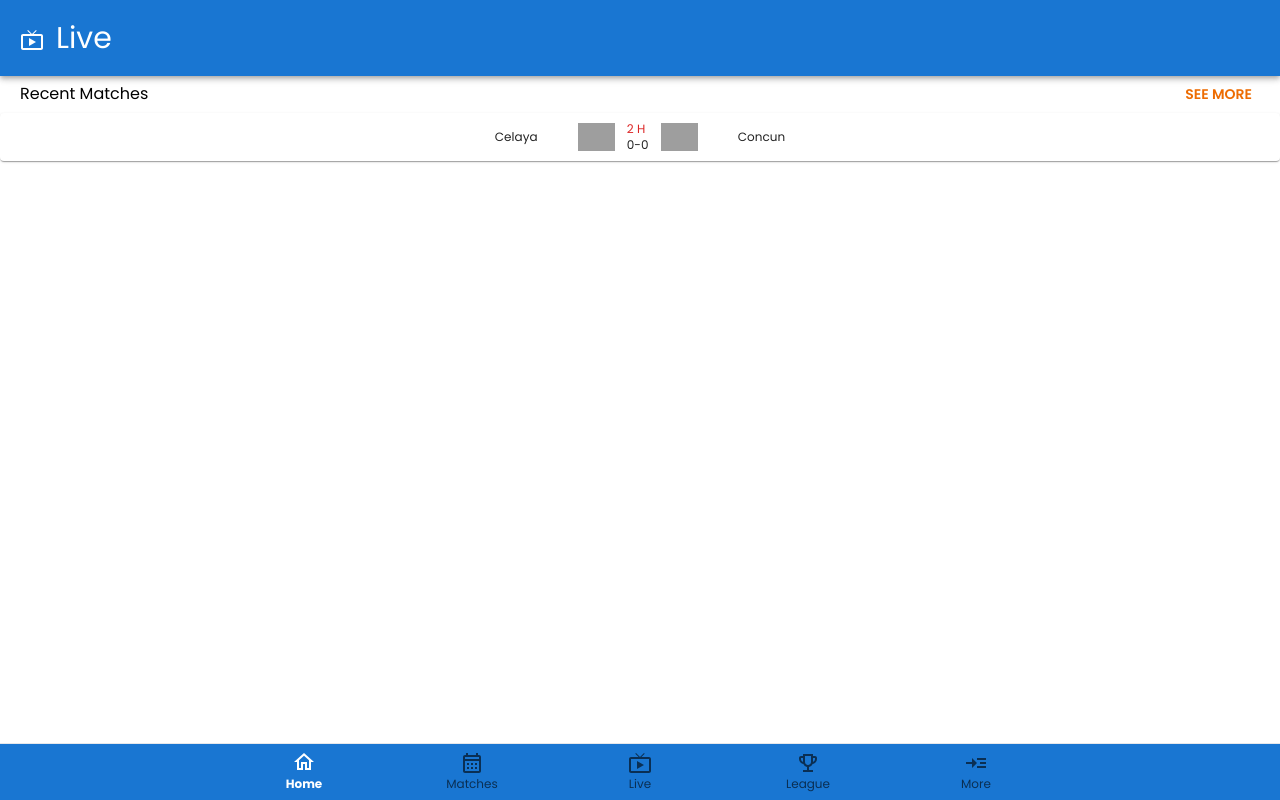
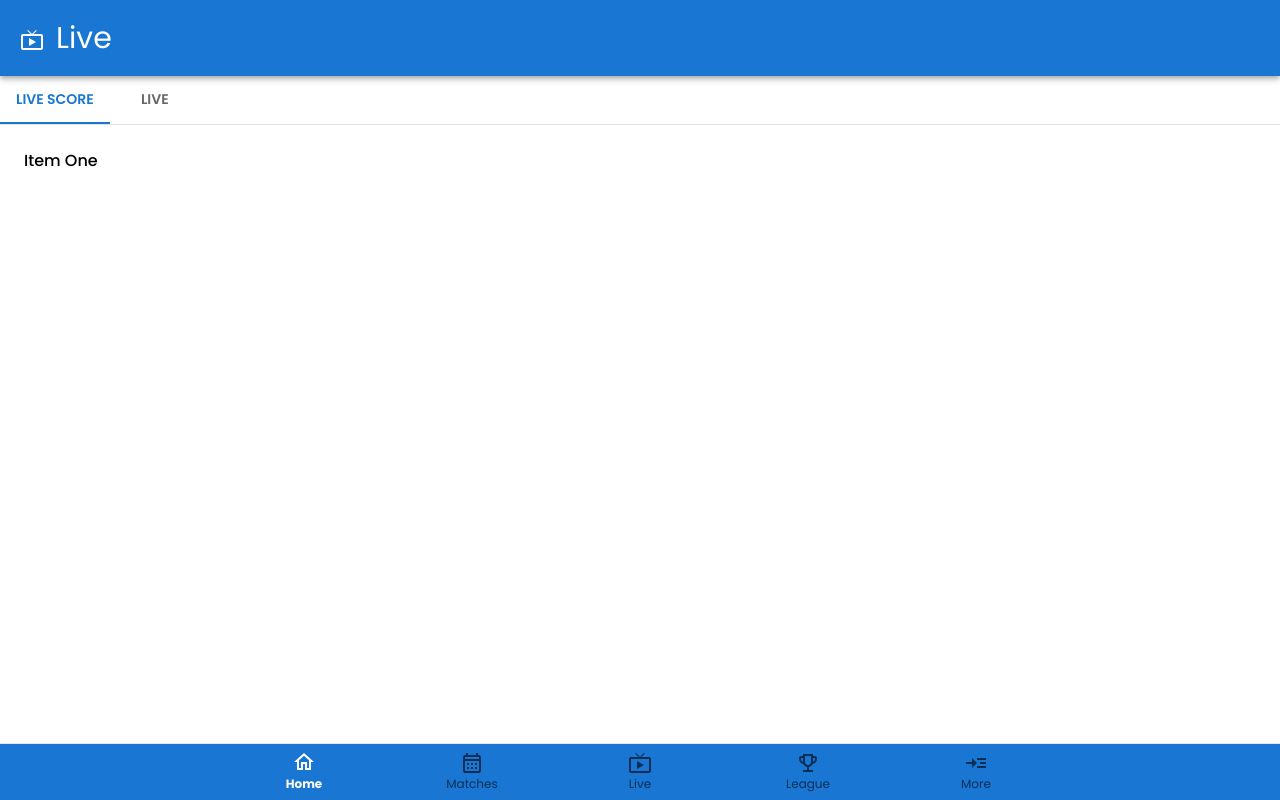
Before and after one commit to programming-agency/client-project-football-live-web, a React (Create React App) app: page /live in a window 1280 px wide. Built offline with nearby package versions, Linux system fonts and the light colour scheme; grey boxes are pictures that could not be loaded.

Commit message:
live pages create

```diff
--- a/package.json
+++ b/package.json
@@ -6,6 +6,7 @@
     "@emotion/react": "^11.11.1",
     "@emotion/styled": "^11.11.0",
     "@mui/icons-material": "^5.14.11",
+    "@mui/lab": "^5.0.0-alpha.146",
     "@mui/material": "^5.14.11",
     "@testing-library/jest-dom": "^5.17.0",
     "@testing-library/react": "^13.4.0",
--- a/src/Pages/Live/Live.jsx
+++ b/src/Pages/Live/Live.jsx
@@ -1,28 +1,40 @@
-import { Box, Button,AppBar  } from '@mui/material'
-import RecentMatchCard from '../Component/RecentMatchCard'
+import { Box, } from '@mui/material'
+import * as React from 'react';
+import PropTypes from 'prop-types';
+import Tabs from '@mui/material/Tabs';
+import Tab from '@mui/material/Tab';
+import TabPanel from '@mui/lab/TabPanel'
+import TabContext from '@mui/lab/TabContext';
+import TabList from '@mui/lab/TabList';
 import LiveTv from '@mui/icons-material/LiveTv';
+import NavBar from '../Component/NavBar';
 
 
 export default function Live() {
+    const [value, setValue] = React.useState('1');
+
+    const handleChange = (event, newValue) => {
+        setValue(newValue);
+    };
     return (
         <Box>
-            <AppBar position='relative' className='px-5'>
-                <Box className="flex gap-3 items-center text-3xl py-5">
-                    <Box>
-                        <LiveTv />
+            <Box>
+                <NavBar emoji={<LiveTv />} name="Live" />
+            </Box>
+            <Box sx={{ width: '100%', typography: 'body1' }}>
+                <TabContext value={value}>
+                    <Box sx={{ borderBottom: 1, borderColor: 'divider' }}>
+                        <TabList
+                            onChange={handleChange}
+                            aria-label="lab API tabs example">
+                            <Tab label="Live Score" value="1" />
+                            <Tab label="Live" value="2" />
+                        </TabList>
                     </Box>
-                    <Box>
-                        Live
-                    </Box>
-                </Box>
-            </AppBar>
-            <Box className="flex justify-between items-center px-5">
-                <Box>Recent Matches</Box>
-                <Box> <Button color='warning'> See More</Button></Box>
+                    <TabPanel value="1">Item One</TabPanel>
+                    <TabPanel value="2">Item Two</TabPanel>
+                </TabContext>
             </Box>
-
-            <RecentMatchCard />
-
         </Box>
     )
 }
```
Also changed, not shown: 1 other file (tests, documents, lock files or other folders).
